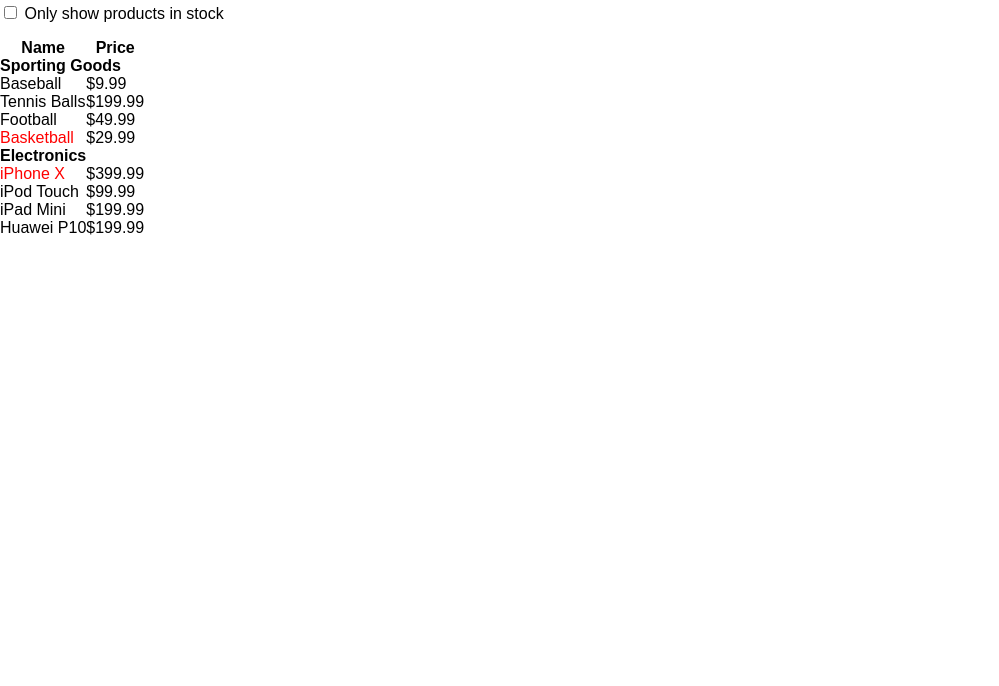
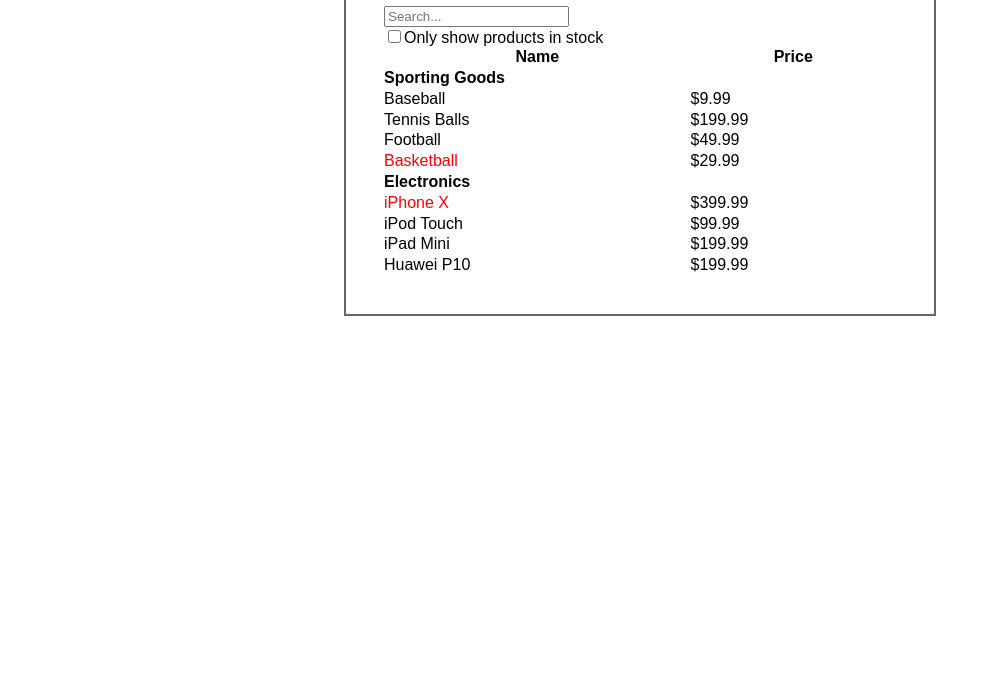
Before and after one commit to silvio-galli/thinking-in-react, a React app: page / in a window 1280 px wide. Shown: the part 114-800 px from the top of the page, without its empty margins (0-999 px from the left). Built offline with nearby package versions, Linux system fonts and the light colour scheme.

Commit message:
Refactored parent component functions

```diff
--- a/src/components/FilterableProductTable.js
+++ b/src/components/FilterableProductTable.js
@@ -10,18 +10,23 @@
       inStock: false
     }
     this._handleSearch = this._handleSearch.bind(this)
+    this._handleCheckbox = this._handleCheckbox.bind(this)
+
   }
 
   render() {
-    const filteredData = this.props.data
-    .filter( product => product.name.toUpperCase().includes(this.state.searchWord.toUpperCase()) )
-    .filter( product => this.state.inStock ? product.stocked === true : product.stocked === true || product.stocked === false )
+    let filteredData = this.props.data
+    .filter( product => new RegExp(this.state.searchWord, 'gi').test(product.name) )
+    if (this.state.inStock) {
+      filteredData  = filteredData.filter( product =>  product.stocked)
+    }
+
     return (
       <div className="filterable-products">
         <h1>Products</h1>
         <Search
           handleSearch={ this._handleSearch}
-          handleCheckbox={ () => this._handleCheckbox() }
+          handleCheckbox={ this._handleCheckbox }
           />
         <ProductTable
           products={filteredData}
@@ -32,16 +37,13 @@
 
   _handleSearch(event) {
     this.setState({
-      searchWord: event.target.value
+      [event.target.name]: event.target.value
     })
   }
 
   _handleCheckbox() {
-    console.log( "BEFORE => ", this.state.inStock )
-    let value = this.state.inStock === false ? true : false;
-    console.log( "VALUE => ", value )
     this.setState({
-      inStock: value
+      inStock: !this.state.inStock
     })
   }
 }
--- a/src/components/ProductTable.js
+++ b/src/components/ProductTable.js
@@ -4,6 +4,7 @@
 
 function ProductTable(props) {
   const displayProducts = filterData(props.products)
+
   return (
     <table className="products" cellPadding='0' cellSpacing='0'>
       <thead>
--- a/src/components/Search.js
+++ b/src/components/Search.js
@@ -3,12 +3,15 @@
 const Search = (props) => {
   return (
     <form>
-      <input type="text" placeholder="Search..." onChange={(e) => props.handleSearch(e)} />
-      <p>
-        <input type="checkbox" onChange={props.handleCheckbox} />
-        {' '}
-        Only show products in stock
-      </p>
+      <input
+        type="text"
+        name="searchWord"
+        placeholder="Search..."
+        onChange={(e) => props.handleSearch(e)}
+      />
+      <br />
+      <input type="checkbox" name="inStock" onChange={props.handleCheckbox} />
+      <label htmlFor="inStock">Only show products in stock</label>
     </form>
   )
 }
--- a/src/index.css
+++ b/src/index.css
@@ -2,6 +2,19 @@
   margin: 0;
   padding: 0;
   font-family: sans-serif;
+}
+
+.filterable-products {
+  width: 40%;
+  margin-right: auto;
+  margin-left: auto;
+  padding: 3%;
+  border: 2px solid #666;
+}
+
+.products {
+  width :100%;
+  line-height: 1.3em;
 }
 
 .category {
```
